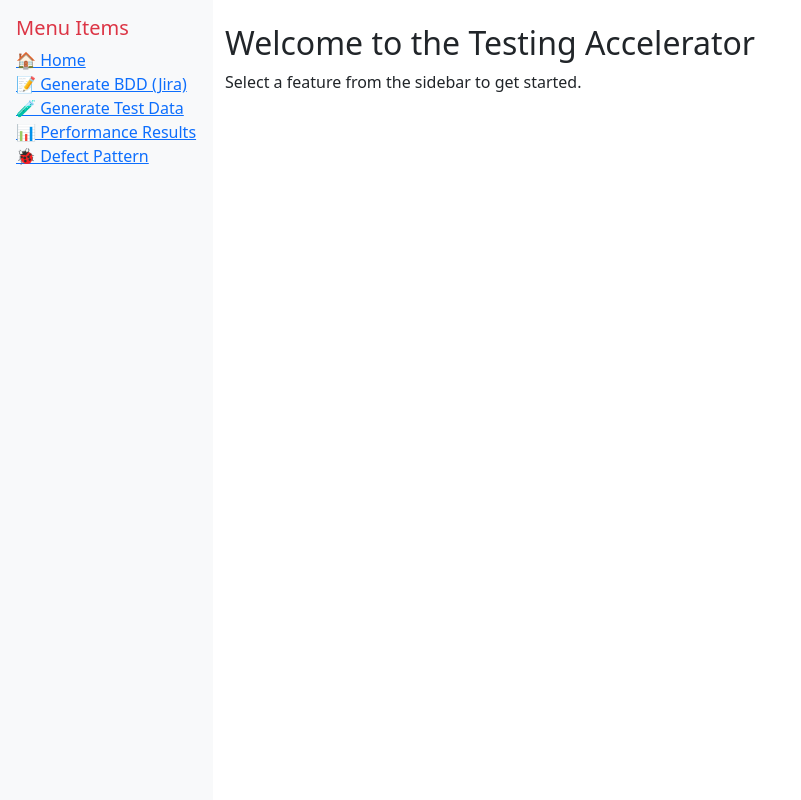
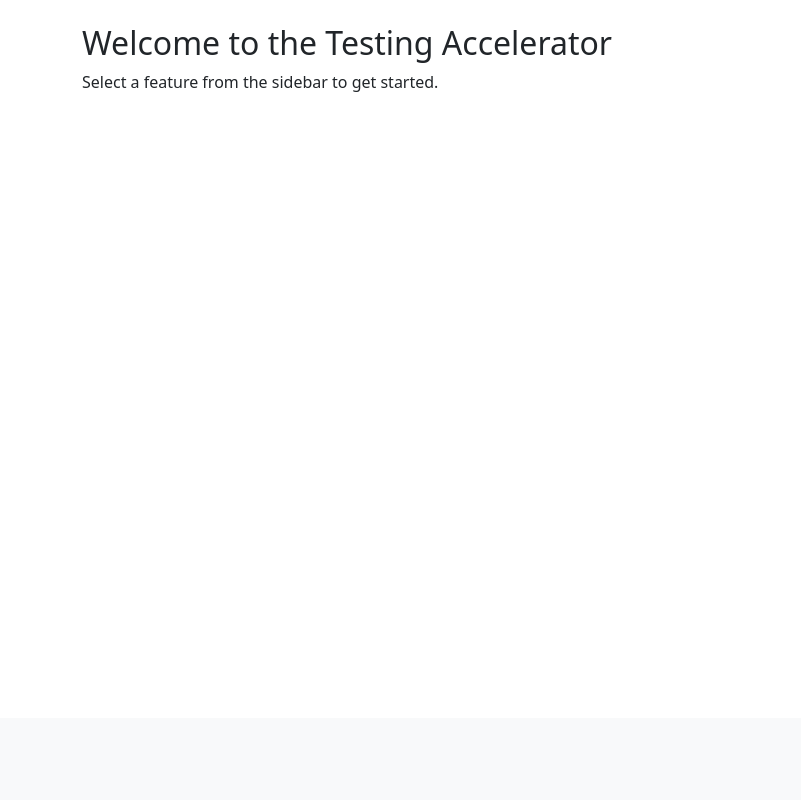
Before and after one commit to Azelkarthak/GT-EX, a Flask app: page / in a window 1280 px wide. Shown: the part 82-882 px from the top of the page, without its empty margins (0-801 px from the left). After the commit the page ends 174 px from the top, so only its background shows below. Run offline with Flask 3, Linux system fonts and the light colour scheme.

Commit message:
Comment out sidebar section in index.html for future use

```diff
--- a/BDD_Solutions/templates/index.html
+++ b/BDD_Solutions/templates/index.html
@@ -19,7 +19,7 @@
   <!-- Layout -->
   <div class="d-flex">
     <!-- Sidebar -->
-    <div class="bg-light p-3" style="width: 250px; min-height: 100vh;">
+    <!-- <div class="bg-light p-3" style="width: 250px; min-height: 100vh;">
       <h5 class="text-danger">Menu Items</h5>
       <ul class="list-unstyled">
         <li><a href="{{ url_for('home') }}">🏠 Home</a></li>
@@ -28,7 +28,7 @@
         <li><a href="{{ url_for('show_performance') }}">📊 Performance Results</a></li>
         <li><a href="{{ url_for('show_defect') }}">🐞 Defect Pattern</a></li>
       </ul>
-    </div>
+    </div> -->
 
     <!-- Main Content -->
     <main class="container my-4 flex-grow-1">
```
